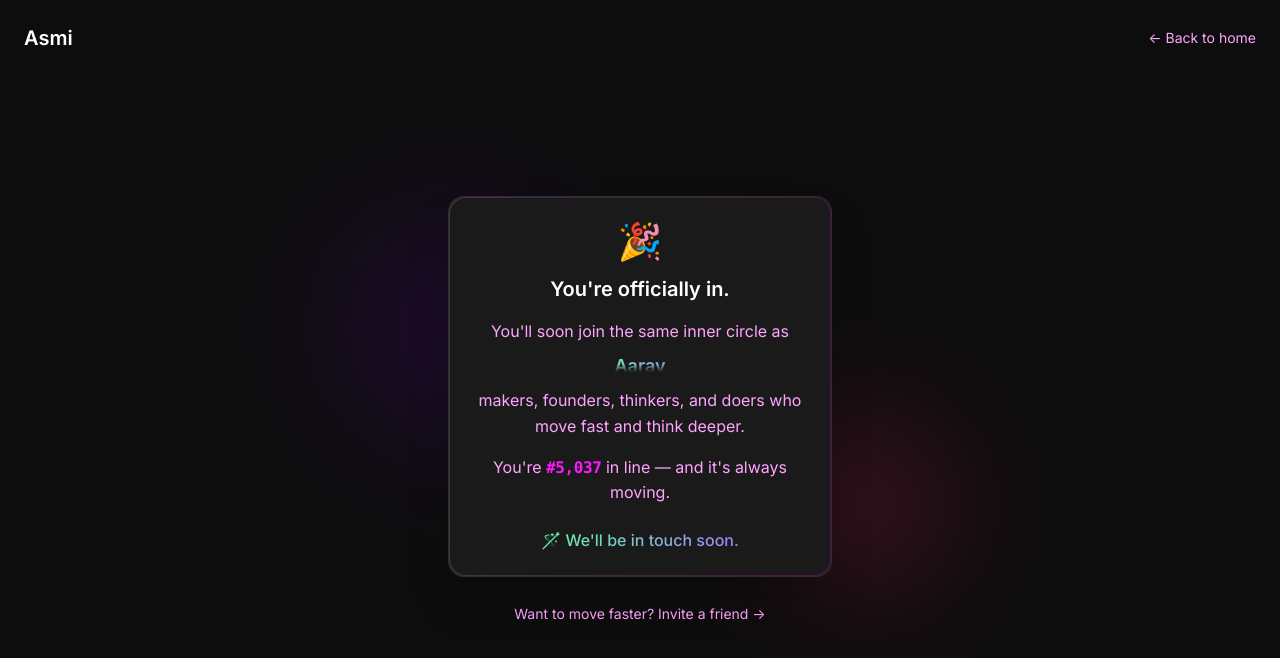
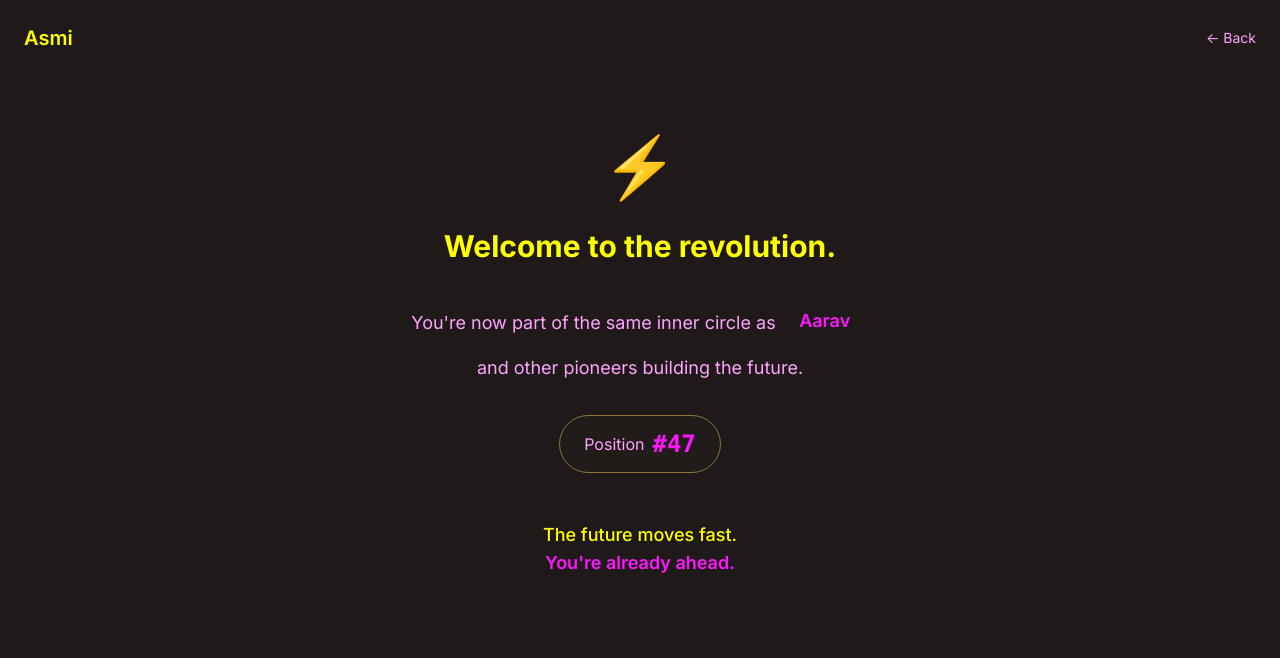
Before and after one commit to RishiR92/fast-forward-asmi-beta, a React (Vite) app: page /success in a window 1280 px wide. Shown: the top 658 px of the page. Built offline with nearby package versions, Linux system fonts and the light colour scheme.

Commit message:
Refine success page design
- Updated success page with bold, minimalistic, and aesthetically pleasing design, matching the landing page theme.

```diff
--- a/src/index.css
+++ b/src/index.css
@@ -31,7 +31,6 @@
 
 /* Import fonts */
 @import url('https://fonts.googleapis.com/css2?family=Inter:wght@300;400;500;600;700&display=swap');
-@import url('https://fonts.googleapis.com/css2?family=General+Sans:wght@300;400;500;600;700&display=swap');
 
 @layer base {
   * {
@@ -44,26 +43,6 @@
       radial-gradient(circle at 20% 80%, rgba(93, 255, 159, 0.015) 0%, transparent 50%),
       radial-gradient(circle at 80% 20%, rgba(160, 124, 254, 0.015) 0%, transparent 50%);
   }
-}
-
-/* Success page specific styles */
-.glass-card-dark {
-  background: rgba(26, 26, 26, 0.8);
-  backdrop-filter: blur(20px);
-  border: 1px solid rgba(255, 255, 255, 0.1);
-  box-shadow: 0 25px 50px -12px rgba(0, 0, 0, 0.25);
-}
-
-.gradient-text-primary {
-  background: linear-gradient(135deg, #5DFF9F 0%, #A07CFE 100%);
-  -webkit-background-clip: text;
-  -webkit-text-fill-color: transparent;
-  background-clip: text;
-}
-
-.data-display {
-  font-family: 'SF Mono', 'Monaco', 'Inconsolata', 'Roboto Mono', monospace;
-  letter-spacing: -0.025em;
 }
 
 /* Text animations */
--- a/src/pages/Success.tsx
+++ b/src/pages/Success.tsx
@@ -8,12 +8,12 @@ const Success = () => {
   const [waitlistNumber, setWaitlistNumber] = useState(0);
 
   const names = ['Lalit', 'Megha', 'Aarav', 'Nirali', 'Sohail', 'Mira', 'Ankit'];
-  const targetWaitlistNumber = 5037;
+  const targetWaitlistNumber = 47;
 
   // Animate waitlist number count-up
   useEffect(() => {
-    const duration = 2000; // 2 seconds
-    const steps = 60;
+    const duration = 1500;
+    const steps = 30;
     const increment = targetWaitlistNumber / steps;
 
     let currentStep = 0;
@@ -40,70 +40,76 @@ const Success = () => {
   }, [names.length]);
 
   return (
-    <div className="min-h-screen bg-[#0D0D0D] font-inter relative overflow-hidden">
-      {/* Background orbs */}
+    <div className="min-h-screen bg-background font-inter relative overflow-hidden">
+      {/* Background subtle glow */}
       <div className="absolute inset-0 overflow-hidden pointer-events-none">
-        <div className="absolute top-1/4 left-1/4 w-64 h-64 bg-primary/5 rounded-full blur-3xl animate-pulse"></div>
-        <div className="absolute bottom-1/4 right-1/4 w-48 h-48 bg-secondary/5 rounded-full blur-3xl animate-pulse delay-1000"></div>
+        <div className="absolute top-1/3 left-1/3 w-96 h-96 bg-primary/3 rounded-full blur-3xl"></div>
+        <div className="absolute bottom-1/3 right-1/3 w-80 h-80 bg-secondary/3 rounded-full blur-3xl"></div>
       </div>
 
       {/* Header */}
       <header className="relative z-10 p-6 flex justify-between items-center">
-        <Link to="/" className="text-white font-general-sans text-xl font-semibold">
+        <Link to="/" className="text-foreground font-inter text-xl font-semibold">
           Asmi
         </Link>
         <Link
           to="/"
-          className="text-muted-foreground hover:text-white transition-colors duration-300 text-sm hover:underline"
+          className="text-muted-foreground hover:text-foreground transition-colors duration-300 text-sm"
         >
-          ← Back to home
+          ← Back
         </Link>
       </header>
 
       {/* Main Content */}
-      <div className="relative z-10 flex items-center justify-center px-6" style={{ marginTop: '15vh' }}>
+      <div className="relative z-10 flex items-center justify-center px-6 min-h-[70vh]">
         <motion.div
-          initial={{ opacity: 0, scale: 0.95 }}
-          animate={{ opacity: 1, scale: 1 }}
-          transition={{ duration: 0.6, ease: "easeOut" }}
-          className="w-full max-w-sm"
+          initial={{ opacity: 0, y: 20 }}
+          animate={{ opacity: 1, y: 0 }}
+          transition={{ duration: 0.8, ease: "easeOut" }}
+          className="w-full max-w-lg text-center"
         >
-          {/* Success Card */}
-          <div className="glass-card-dark rounded-2xl p-6 relative overflow-hidden">
-            {/* Gradient border effect */}
-            <div className="absolute inset-0 rounded-2xl bg-gradient-to-r from-secondary/20 to-primary/20 p-[1px]">
-              <div className="w-full h-full bg-[#1A1A1A] rounded-2xl"></div>
-            </div>
+          {/* Revolutionary Message */}
+          <div className="space-y-8">
+            {/* Success Icon */}
+            <motion.div
+              initial={{ scale: 0 }}
+              animate={{ scale: 1 }}
+              transition={{ delay: 0.3, duration: 0.5, ease: "backOut" }}
+              className="text-6xl mb-6"
+            >
+              ⚡
+            </motion.div>
 
-            <div className="relative z-10 text-center space-y-4">
-              {/* Success Emoji */}
-              <div className="text-4xl mb-4">🎉</div>
-
-              {/* Main Message */}
-              <h1 className="text-white font-general-sans text-xl font-semibold leading-tight">
-                You're officially in.
-              </h1>
+            {/* Main Headline */}
+            <motion.h1
+              initial={{ opacity: 0 }}
+              animate={{ opacity: 1 }}
+              transition={{ delay: 0.5, duration: 0.8 }}
+              className="text-foreground font-inter text-3xl font-bold leading-tight"
+            >
+              Welcome to the revolution.
+            </motion.h1>
 
             {/* Animated Name Section */}
-              <div className="text-muted-foreground text-base leading-relaxed">
-                <span>You'll soon join the same inner circle as </span>
+            <motion.div
+              initial={{ opacity: 0 }}
+              animate={{ opacity: 1 }}
+              transition={{ delay: 0.8, duration: 0.8 }}
+              className="text-muted-foreground text-lg leading-relaxed"
+            >
+              <span>You're now part of the same inner circle as </span>
 
-                {/* iOS-style animated name picker */}
-                <div className="inline-block relative h-7 w-20 overflow-hidden">
-                  {/* Fade masks */}
-                  <div className="absolute top-0 left-0 right-0 h-2 bg-gradient-to-b from-[#1A1A1A] to-transparent z-10"></div>
-                  <div className="absolute bottom-0 left-0 right-0 h-2 bg-gradient-to-t from-[#1A1A1A] to-transparent z-10"></div>
-
-                  {/* Scrolling names */}
+              {/* Name picker */}
+              <div className="inline-block relative h-8 w-20 overflow-hidden mx-1">
                 <motion.div
-                    animate={{ y: -currentNameIndex * 28 }}
+                  animate={{ y: -currentNameIndex * 32 }}
                   transition={{ duration: 0.5, ease: "easeInOut" }}
                   className="space-y-1"
                 >
                   {[...names, names[0]].map((name, index) => (
                     <div
                       key={index}
-                        className="h-7 flex items-center justify-center font-general-sans font-semibold text-lg gradient-text-primary"
+                      className="h-8 flex items-center justify-center font-semibold text-primary"
                     >
                       {name}
                     </div>
@@ -111,43 +117,35 @@ const Success = () => {
                 </motion.div>
               </div>
 
-                <span className="block mt-2">
-                  makers, founders, thinkers, and doers who move fast and think deeper.
+              <span className="block mt-4">
+                and other pioneers building the future.
               </span>
-              </div>
+            </motion.div>
 
-              {/* Waitlist Position */}
-              <div className="text-muted-foreground text-base">
-                <span>You're </span>
-                <span className="font-semibold text-primary data-display">
-                  #{waitlistNumber.toLocaleString()}
-                </span>
-                <span> in line — and it's always moving.</span>
-              </div>
-
-              {/* Final Message */}
+            {/* Position Counter */}
             <motion.div
               initial={{ opacity: 0 }}
               animate={{ opacity: 1 }}
-                transition={{ delay: 2, duration: 0.6 }}
-                className="text-white font-medium text-base pt-2"
+              transition={{ delay: 1.2, duration: 0.8 }}
+              className="inline-flex items-center space-x-2 bg-card/50 backdrop-blur-sm border border-border rounded-full px-6 py-3"
             >
-                <span className="gradient-text-primary">🪄 We'll be in touch soon.</span>
+              <span className="text-muted-foreground">Position</span>
+              <span className="font-bold text-2xl text-primary font-mono">
+                #{waitlistNumber}
+              </span>
             </motion.div>
-            </div>
-          </div>
 
-          {/* Optional CTA */}
+            {/* Final Revolutionary Message */}
             <motion.div
               initial={{ opacity: 0 }}
               animate={{ opacity: 1 }}
-            transition={{ delay: 2.5, duration: 0.6 }}
-            className="text-center mt-6"
+              transition={{ delay: 1.8, duration: 0.8 }}
+              className="text-foreground font-medium text-lg pt-4"
             >
-            <button className="text-muted-foreground hover:text-primary transition-colors duration-300 text-sm hover:underline">
-              Want to move faster? Invite a friend →
-            </button>
+              The future moves fast. <br />
+              <span className="text-primary font-semibold">You're already ahead.</span>
             </motion.div>
+          </div>
         </motion.div>
       </div>
     </div>
```
Lines whose indentation alone changed are shown as unchanged.
